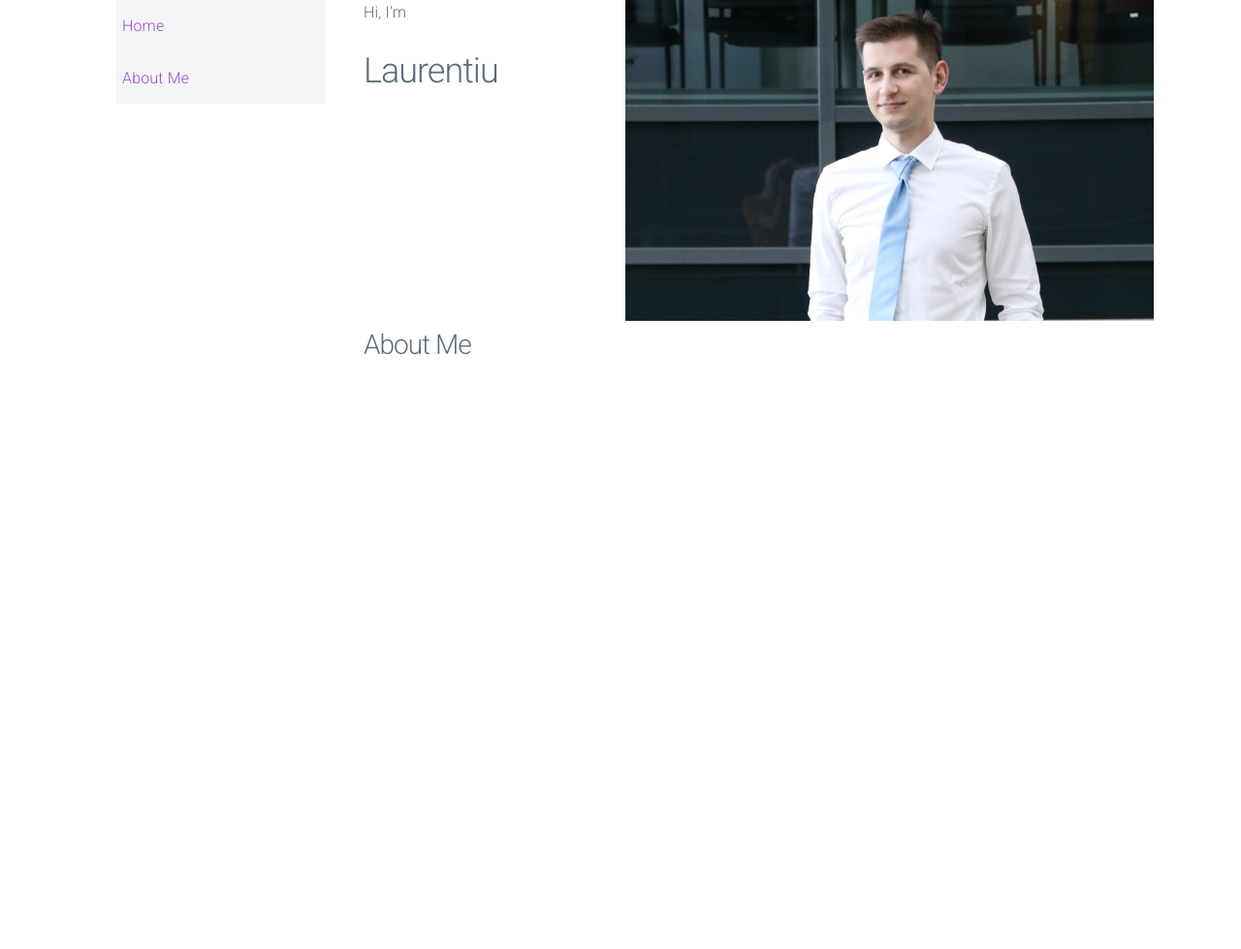
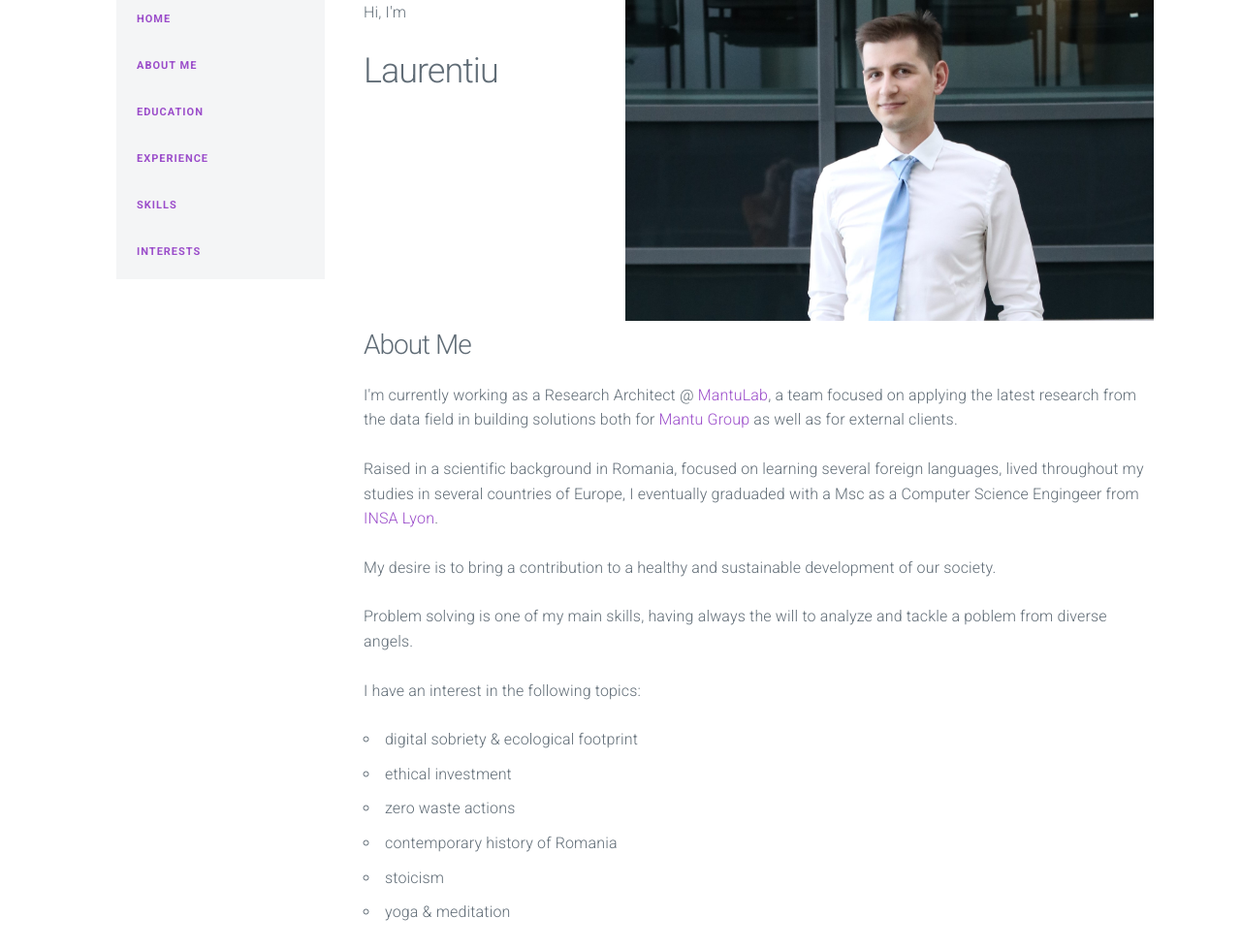
Before and after one commit to lcapatina/personal-website, a Jekyll site: the page built from index.html, in a window 1280 px wide. Shown: the whole page at 97% size. Built offline with Jekyll 4.4.1, drawn with Linux system fonts in a browser that asks for light colours; nearby versions of some CDN libraries; before the commit the page ends 900 px from its top, so only the background shows below that.

```diff
--- a/Gemfile
+++ b/Gemfile
@@ -29,3 +29,5 @@ end
 gem "wdm", "~> 0.1.1", :install_if => Gem.win_platform?
 
 gem 'milligram', '~> 1.3'
+gem "therubyracer"
+gem 'jekyll-coffeescript'
--- a/_config.yml
+++ b/_config.yml
@@ -1,2 +1,3 @@
 plugins:
   - milligram
+  - jekyll-coffeescript
--- a/_includes/navigation.html
+++ b/_includes/navigation.html
@@ -3,7 +3,7 @@
     <ul>
       {% for item in site.data.navigation %}
         <div class="row">
-          <li><a href="{{item.link}}" {% if page.url == item.link %}class="active" {% endif  %}>{{ item.name  }}</a></li>
+          <button class="buton button-clear" id="{{item.id}}">{{ item.name  }}</button>
         </div>
       {% endfor %}
     </ul>
--- a/_layouts/default.html
+++ b/_layouts/default.html
@@ -11,21 +11,14 @@
   <body>
     <div class="container">
       <div class="row">
-      <div class="column column-25">
-        {% include navigation.html %}
-      </div>
-      <div class="column">
-        <div class="row">
-          <div class="column">
-            <p>Hi, I'm <h2>Laurentiu</h2></p>
-          </div>
-          <div>
-            <img src="{{site.baseurl}}/assets/img/test_image.JPG">
-          </div>
+        <div class="column column-25">
+          {% include navigation.html %}
         </div>
-        {{ content }}
-      </div>
+        <div class="column">
+          {{ content }}
+        </div>
       </div>
     </div>
   </body>
+  <script src="assets/js/main.js"></script>
 </html>
--- /dev/null
+++ b/assets/js/main.js
@@ -0,0 +1,9 @@
+document.getElementById("home-button").onclick=function(){
+  console.log("button clicked!");
+  document.getElementById('home').scrollIntoView();
+}
+
+document.getElementById("aboutme-button").onclick=function(){
+  console.log("button clicked!");
+  document.getElementById('aboutme').scrollIntoView();
+}
--- a/index.html
+++ b/index.html
@@ -1,7 +1,45 @@
 ---
-# front matter tells jekyll to process liquid
 layout: default
 title: My website
 ---
 
-<h3>{{"About Me"}}</h3>
+<div class="row" id="home">
+    <div class="column">
+        <p>Hi, I'm <h2>Laurentiu</h2></p>
+    </div>
+    <div>
+        <img src="{{site.baseurl}}/assets/img/test_image.JPG">
+    </div>
+</div>
+
+<div class="row" id="aboutme">
+    <div class="column">
+        <h3 class="title">
+        About Me
+        </h3>
+        <div>
+            <p>
+                I'm currently working as a Research Architect @ <a href="https://www.mantulab.com">MantuLab</a>, a team focused on applying the latest research from the data field in building solutions both for <a href="https://www.mantu.com">Mantu Group</a> as well as for external clients.
+            </p>
+            <p>
+                Raised in a scientific background in Romania, focused on learning several foreign languages, lived throughout my studies in several countries of Europe, I eventually graduaded with a Msc as a Computer Science Engingeer from <a href="https://www.insa-lyon.fr/">INSA Lyon</a>.
+            </p>
+            <p>
+                My desire is to bring a contribution to a healthy and sustainable development of our society.
+            </p>
+            <p>
+                Problem solving is one of my main skills, having always the will to analyze and tackle a poblem from diverse angels.
+            </p>
+            </p>
+                I have an interest in the following topics:
+            </p>
+            <ul>
+                {% for item in site.data.interests  %}
+                    <li>
+                    {{item.name}}
+                    </li>
+                {% endfor  %}
+            </ul>
+        </div>
+    </div>
+</div>
```
Also changed, not shown: _data/navigation.yml (+10 -2 lines), about.html (deleted, +0 -26 lines).
